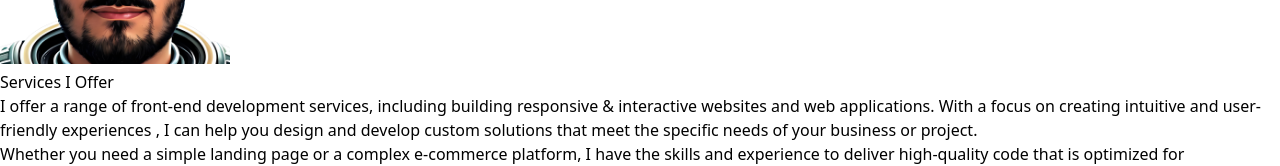
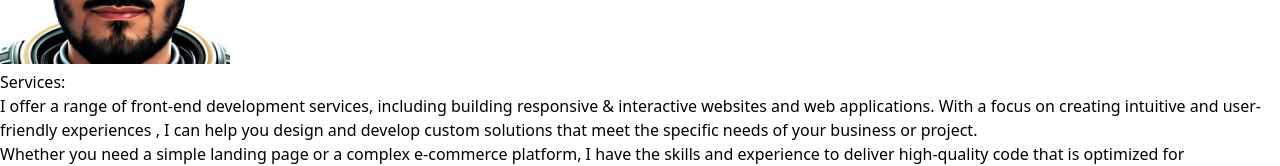
Before and after one commit to Elioyoussef/next-portfolio, a Next.js app: page / in a window 1280 px wide. Shown: the part 358-524 px from the top of the page. Built offline with nearby package versions, Linux system fonts and the light colour scheme.

Commit message:
css fixings

```diff
--- a/pages/index.js
+++ b/pages/index.js
@@ -81,8 +81,8 @@ export default function Home() {
         </section>
 
         <section>
-          <div>
-            <h3 className="text-3xl py-1 dark:text-white">Services I Offer</h3>
+          <div className="">
+            <h3 className="text-3xl py-1 dark:text-white">Services:</h3>
             <p className="text-md py-2 leading-6 text-gray-800 dark:text-white">
               I offer a range of front-end development services, including
               building{" "}
@@ -163,8 +163,8 @@ export default function Home() {
               <span className="text-teal-500">discuss your project</span> in
               more detail, please dont hesitate to get in touch. You can reach
               me by phone at
-              <span className="text-teal-500"> +961 76603125</span> or by email
-              at <span className="text-teal-500">elioyousssef@gmail.com </span>.
+              <span className="text-teal-500"><a href="tel:+96176603125"> +961 76603125</a></span> or by email
+              at <span className="text-teal-500"><a href="mailto:elioyousssef@gmail.com"> elioyousssef@gmail.com </a></span>.
               I am available to schedule calls or meetings at a time that is
               convenient for you and look forward to discussing your project and
               how I can help. I am committed to providing
```
